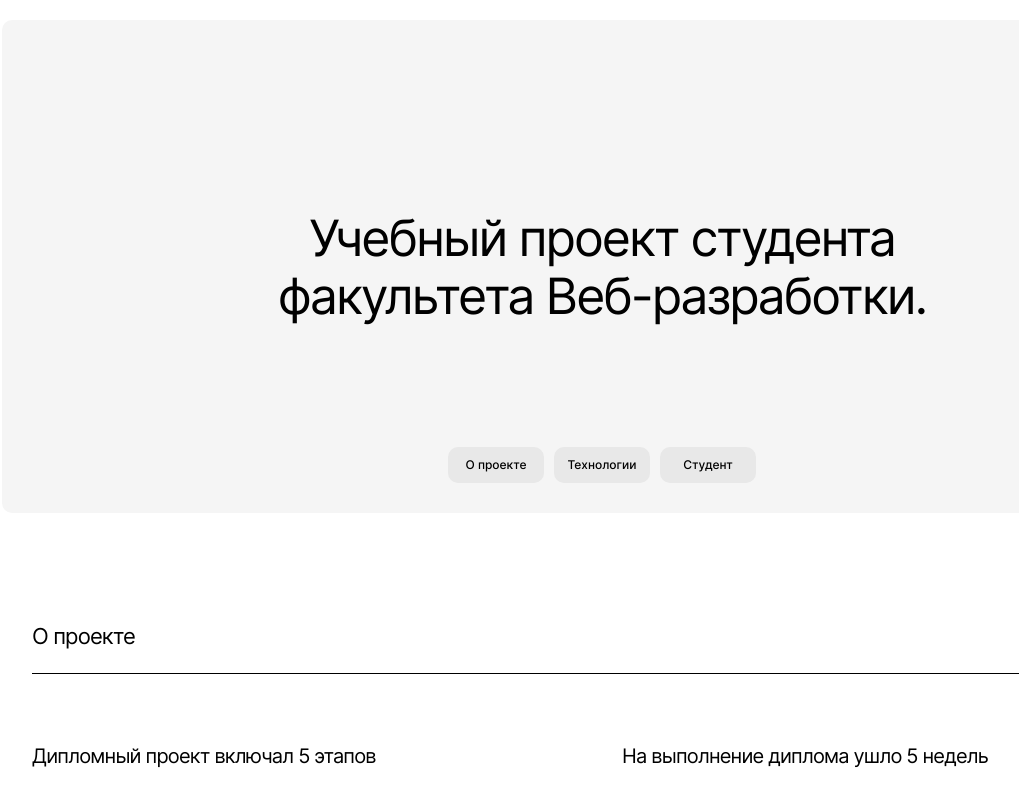
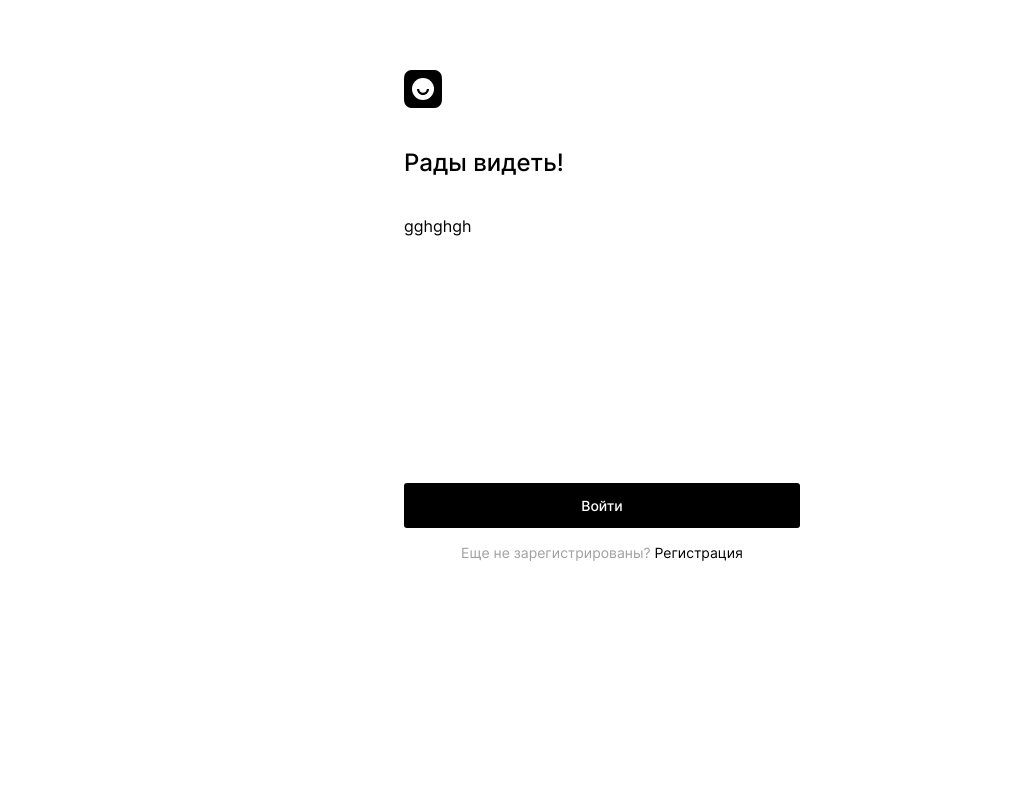
Before and after one commit to Andryuha-Nikolaev/movies-explorer-frontend, a React (Create React App) app: page /signin in a window 1280 px wide. Shown: the top 796 px of the page, without its empty margins (38-1057 px from the left). Built offline with nearby package versions, Linux system fonts and the light colour scheme.

Commit message:
компоненты форм

```diff
--- a/package.json
+++ b/package.json
@@ -12,6 +12,7 @@
     "react-router-dom": "^5.2.1",
     "react-router-hash-link": "^2.4.3",
     "react-scripts": "5.0.1",
+    "react-scroll": "^1.8.7",
     "web-vitals": "^2.1.4"
   },
   "scripts": {
--- a/src/components/AboutMe/AboutMe.js
+++ b/src/components/AboutMe/AboutMe.js
@@ -4,7 +4,7 @@ import './AboutMe.css';
 
 function AboutMe() {
   return (
-    <section className="about-me">
+    <section className="about-me" id="about-me">
       <h2 className="about-me__title">Студент</h2>
       <div className="about-me__container">
         <div className="about-me__content">
--- a/src/components/AboutProject/AboutProject.js
+++ b/src/components/AboutProject/AboutProject.js
@@ -3,7 +3,7 @@ import './AboutProject.css';
 
 function AboutProject() {
   return (
-    <section className="about-project">
+    <section className="about-project" id="about">
       <div className="about-project__container">
         <h2 className="about-project__title">О проекте</h2>
         <div className="about-project__content">
--- a/src/components/App/App.js
+++ b/src/components/App/App.js
@@ -1,13 +1,27 @@
+import React, { useState, useEffect } from 'react';
+import { Route, Switch, useHistory } from 'react-router-dom';
 import './App.css';
 import Main from '../Main/Main';
 import Footer from '../Footer/Footer';
+import Register from '../Register/Register';
+import Login from '../Login/Login';
 
 function App() {
   return (
     <div className="page">
       <div className="page__content">
-        <Main />
-        <Footer />
+        <Switch>
+          <Route path="/signin">
+            <Login />
+          </Route>
+          <Route path="/signup">
+            <Register />
+          </Route>
+          <Route path="/">
+            <Main />
+            <Footer />
+          </Route>
+        </Switch>
       </div>
     </div>
   );
--- /dev/null
+++ b/src/components/Form/Form.css
@@ -0,0 +1,69 @@
+.form-container {
+  padding: 70px 0;
+  margin: 0 auto;
+  display: flex;
+  flex-direction: column;
+  max-width: 396px;
+}
+
+.form__logo {
+  width: 38px;
+  height: 38px;
+}
+
+.form__title {
+  margin: 0;
+  padding: 40px 0;
+  font-style: normal;
+  font-weight: 500;
+  font-size: 24px;
+  line-height: 29px;
+}
+
+.form {
+  min-height: 266px;
+}
+
+.form__button-save {
+  width: 396px;
+  height: 45px;
+  border: none;
+  background-color: black;
+  color: white;
+  border-radius: 3px;
+  font-style: normal;
+  font-weight: 500;
+  font-size: 14px;
+  line-height: 17px;
+  text-align: center;
+  cursor: pointer;
+}
+
+.form__button-save:hover {
+  opacity: 0.8;
+}
+
+.form__text {
+  margin: 0;
+  padding: 0;
+  padding-top: 16px;
+  text-align: center;
+  font-style: normal;
+  font-weight: 400;
+  font-size: 14px;
+  line-height: 17px;
+  color: #a0a0a0;
+}
+
+.form__link {
+  text-decoration: none;
+  color: #000;
+  font-style: normal;
+  font-weight: 400;
+  font-size: 14px;
+  line-height: 17px;
+}
+
+.form__link:hover {
+  color: #a0a0a0;
+}
--- /dev/null
+++ b/src/components/Form/Form.js
@@ -0,0 +1,27 @@
+import React from 'react';
+import { Link } from 'react-router-dom';
+import './Form.css';
+import logo from '../../images/logo.svg';
+
+function Form({ children, title, buttonText, question, linkText, link }) {
+  return (
+    <div className="form-container">
+      <Link to="/" className="form__logo">
+        <img src={logo} alt="логотип" />
+      </Link>
+      <h3 className="form__title">{title}</h3>
+      <form className="form">{children}</form>
+      <button type="submit" className="form__button-save">
+        {buttonText}
+      </button>
+      <p className="form__text">
+        {question}
+        <Link to={link} className="form__link">
+          {linkText}
+        </Link>
+      </p>
+    </div>
+  );
+}
+
+export default Form;
--- a/src/components/Login/Login.js
+++ b/src/components/Login/Login.js
@@ -0,0 +1,18 @@
+import React from 'react';
+import '../Form/Form.css';
+import Form from '../Form/Form';
+
+function Login() {
+  return (
+    <Form
+      title="Рады видеть!"
+      buttonText="Войти"
+      question="Еще не зарегистрированы?"
+      linkText=" Регистрация"
+      link="/signup">
+      gghghgh
+    </Form>
+  );
+}
+
+export default Login;
--- a/src/components/Main/Main.js
+++ b/src/components/Main/Main.js
@@ -7,13 +7,13 @@ import Portfolio from '../Portfolio/Portfolio';
 
 function Main() {
   return (
-    <>
+    <main>
       <Promo />
       <AboutProject />
       <Techs />
       <AboutMe />
       <Portfolio />
-    </>
+    </main>
   );
 }
 
--- a/src/components/NavTab/NavTab.js
+++ b/src/components/NavTab/NavTab.js
@@ -4,7 +4,7 @@ import './NavTab.css';
 function NavTab() {
   return (
     <nav className="nav-tab">
-      <a href="#about-project" className="nav-tab__link">
+      <a href="#about" className="nav-tab__link">
         О проекте
       </a>
       <a href="#techs" className="nav-tab__link">
--- a/src/components/Promo/Promo.js
+++ b/src/components/Promo/Promo.js
@@ -1,6 +1,6 @@
 import React from 'react';
+import NavTab from '../NavTab/NavTab';
 import './Promo.css';
-import NavTab from '../NavTab/NavTab';
 
 function Promo() {
   return (
--- a/src/components/Register/Register.js
+++ b/src/components/Register/Register.js
@@ -0,0 +1,18 @@
+import React from 'react';
+import '../Form/Form.css';
+import Form from '../Form/Form';
+
+function Register() {
+  return (
+    <Form
+      title="Добро пожаловать!"
+      buttonText="Зарегистрироваться"
+      question="Уже зарегистрированы?"
+      linkText=" Войти"
+      link="/signin">
+      gghghgh
+    </Form>
+  );
+}
+
+export default Register;
--- a/src/components/Techs/Techs.js
+++ b/src/components/Techs/Techs.js
@@ -3,7 +3,7 @@ import './Techs.css';
 
 function Techs() {
   return (
-    <section className="techs">
+    <section className="techs" id="techs">
       <div className="techs__container">
         <h2 className="techs__title">Технологии</h2>
         <h3 className="techs__large-title">7 технологий</h3>
```
Also changed, not shown: src/images/logo.svg (added), 1 other file (tests, documents, lock files or other folders).
